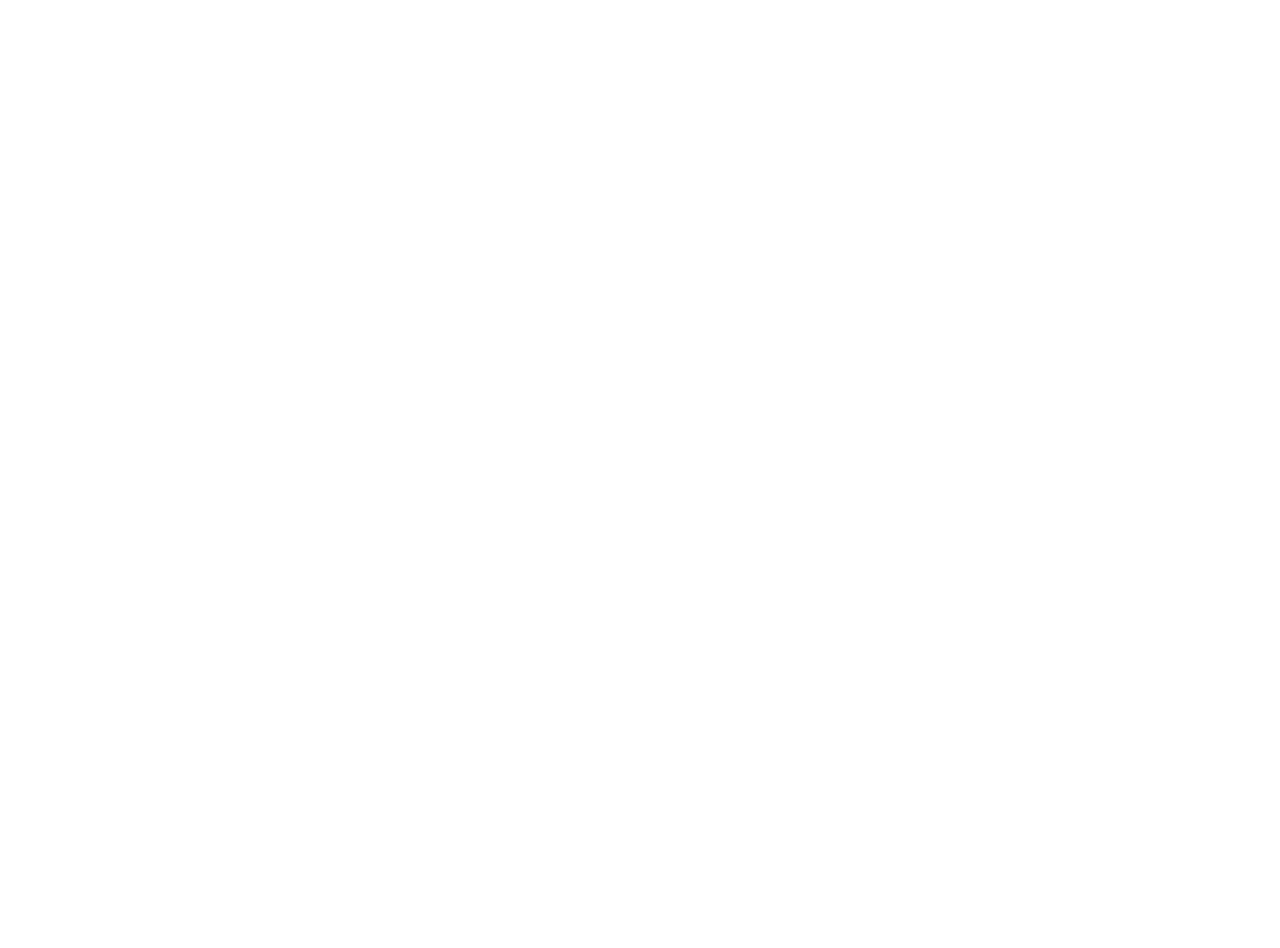
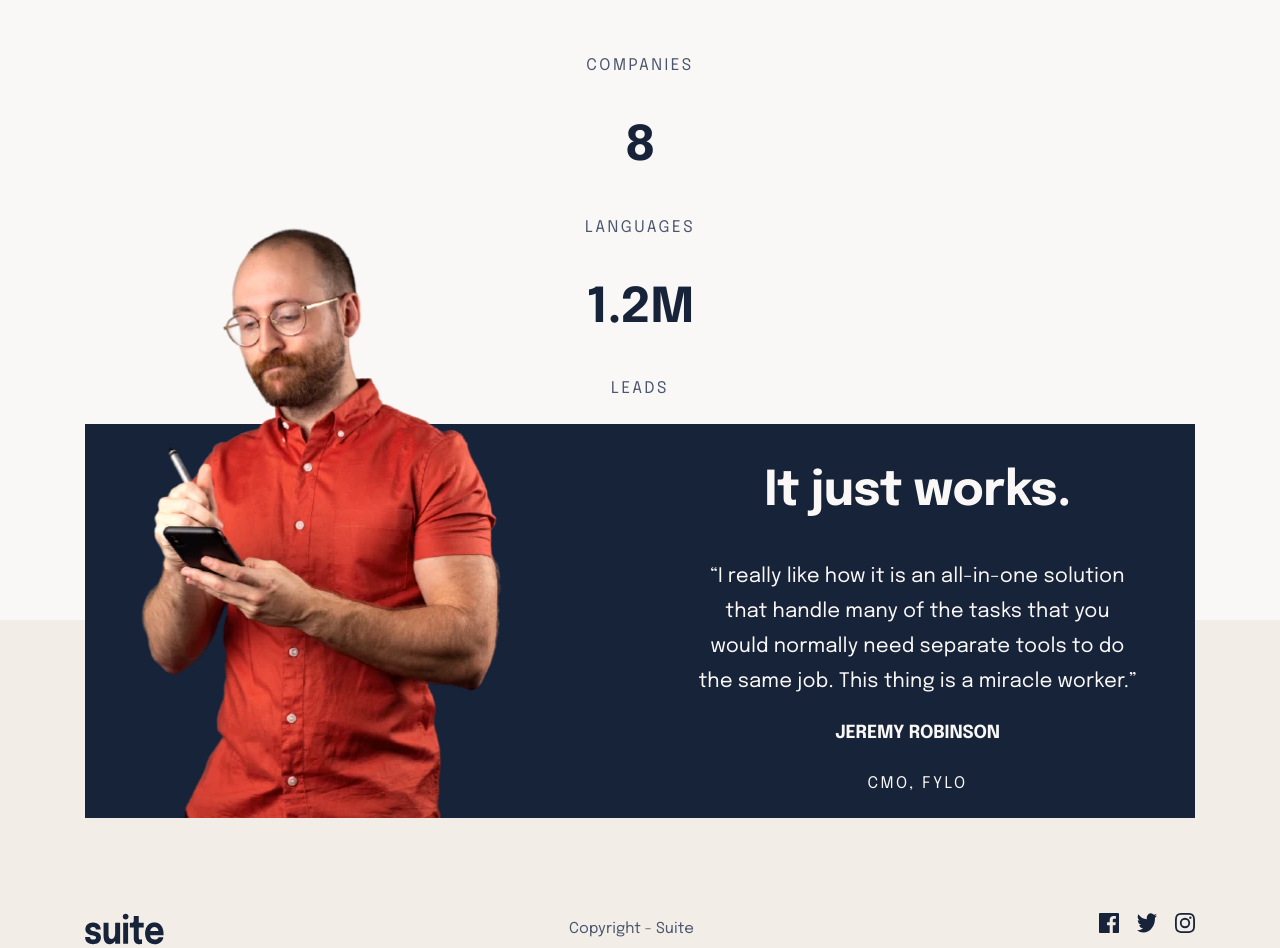
Before and after one commit to Shahbaaz92/suite-landing-page, a React (Create React App) app in the folder my-app/: page / in a window 1280 px wide. Shown: the part 504-1452 px from the top of the page. Before the commit the page ends 800 px from the top, so only its background shows below. Built offline with nearby package versions, Linux system fonts and the light colour scheme.

Commit message:
App.js and App.css updated
App.js and App.css updated

```diff
--- a/my-app/src/App.css
+++ b/my-app/src/App.css
@@ -1,38 +1,128 @@
+@import url("https://fonts.googleapis.com/css2?family=Epilogue:wght@400;700&display=swap");
+:root {
+  --Dark-Blue: #172339;
+  --Grey: #49566d;
+  --Cream: #f3ede7;
+  --Cream-White: #faf8f6;
+  --Purple: #a060ff;
+  --Pink: #cb30e3;
+  --Orange: #ffa84e;
+}
+/***General***/
+body {
+  background-image: linear-gradient(
+    to bottom,
+    var(--Cream-White) 0%,
+    var(--Cream-White) 75%,
+    var(--Cream) 75%,
+    var(--Cream) 100%
+  );
+  display: flex;
+  justify-content: center;
+  font-family: "Epilogue", sans-serif;
+  font-size: 18px;
+  font-style: normal;
+  font-weight: 400;
+  line-height: 32px;
+  letter-spacing: 0.1px;
+}
+h1 {
+  color: var(--Dark-Blue);
+  font-size: 72px;
+  font-weight: 700;
+  line-height: 78px;
+  letter-spacing: -1px;
+}
+h1 span {
+  font-weight: 400;
+}
+h2 {
+  color: var(--Dark-Blue);
+  font-size: 48px;
+  font-weight: 700;
+  line-height: 56px;
+  letter-spacing: -0.5px;
+}
+h2 span {
+  font-weight: 400;
+}
+h3 {
+  color: var(--Dark-Blue);
+  font-size: 18px;
+  font-weight: 700;
+  line-height: 32px;
+  letter-spacing: -0.18px;
+  text-transform: uppercase;
+}
+h4 {
+  color: var(--Grey);
+  font-size: 16px;
+  font-weight: 400;
+  line-height: 26px;
+  letter-spacing: 2.5px;
+  text-transform: uppercase;
+}
+q {
+  font-size: 20px;
+  font-weight: 400;
+  line-height: 35px;
+  letter-spacing: 0.1px;
+}
+
+small {
+  color: var(--Grey);
+  font-size: 15px;
+  line-height: 32px;
+}
+
+/***App***/
 .App {
   text-align: center;
+  max-width: 1110px;
+  height: auto;
+  margin: 50px auto;
 }
+.Comment {
+  width: 100%;
+  height: auto;
+  background-color: var(--Dark-Blue);
+  display: flex;
+  justify-content: space-around;
+  /* gap: 30px; */
 
-.App-logo {
-  height: 40vmin;
-  pointer-events: none;
+  /* padding: 88px 121px; */
 }
-
-@media (prefers-reduced-motion: no-preference) {
-  .App-logo {
-    animation: App-logo-spin infinite 20s linear;
-  }
+.Comment h2,
+.Comment h3,
+.Comment h4,
+.Quote {
+  color: var(--Cream-White);
 }
-
-.App-header {
-  background-color: #282c34;
-  min-height: 100vh;
+.Comment-img {
+  position: relative;
+  width: 40%;
+}
+.CMO {
+  position: absolute;
+  left: 0;
+  bottom: 0;
+}
+.Quote {
+  width: 40%;
+}
+.Connect {
+  margin-top: 95px;
+  width: 100%;
+  height: auto;
   display: flex;
-  flex-direction: column;
-  align-items: center;
-  justify-content: center;
-  font-size: calc(10px + 2vmin);
-  color: white;
+  justify-content: space-between;
 }
-
-.App-link {
-  color: #61dafb;
+.Social {
+  display: flex;
+  justify-content: space-between;
+  gap: 18px;
 }
-
-@keyframes App-logo-spin {
-  from {
-    transform: rotate(0deg);
-  }
-  to {
-    transform: rotate(360deg);
-  }
+.SNS {
+  width: 20px;
+  height: 20px;
 }
--- a/my-app/src/App.js
+++ b/my-app/src/App.js
@@ -1,15 +1,18 @@
 import "./App.css";
+import Navigation from "./Components/Navigation";
+import Hero from "./Components/Hero";
+import Stats from "./Components/Stats";
+import Comment from "./Components/Comment";
+import Connect from "./Components/Connect";
 
 function App() {
   return (
     <div className="App">
-      Request Beta Access A super solution for your business. Our marketing and
-      sales automations help you scale your outreach to get more leads for your
-      company. Request Beta Access 2K+ Companies 8 Languages 1.2M Leads It just
-      works. “I really like how it is an all-in-one solution that handle many of
-      the tasks that you would normally need separate tools to do the same job.
-      This thing is a miracle worker.” Jeremy Robinson CMO, Fylo Copyright -
-      Suite
+      <Navigation />
+      <Hero />
+      <Stats />
+      <Comment />
+      <Connect />
     </div>
   );
 }
--- /dev/null
+++ b/my-app/src/Components/Comment.js
@@ -0,0 +1,23 @@
+import founderImg from "../assets/image-jeremy-large.webp";
+function Comment() {
+  return (
+    <section className="Comment">
+      <div className="Comment-img">
+        <img src={founderImg} alt="Suite-CMO" className="CMO" />
+      </div>
+      <article className="Quote">
+        <h2> It just works.</h2>
+        <q>
+          I really like how it is an all-in-one solution that handle many of the
+          tasks that you would normally need separate tools to do the same job.
+          This thing is a miracle worker.
+        </q>
+        <div>
+          <h3>Jeremy Robinson</h3>
+          <h4>CMO, Fylo</h4>
+        </div>
+      </article>
+    </section>
+  );
+}
+export default Comment;
--- /dev/null
+++ b/my-app/src/Components/Connect.js
@@ -0,0 +1,19 @@
+import logo from "../assets/logo.svg";
+import facebook from "../assets/icon-facebook.svg";
+import twitter from "../assets/icon-twitter.svg";
+import instagram from "../assets/icon-instagram.svg";
+
+function Connect() {
+  return (
+    <footer className="Connect">
+      <img src={logo} alt="suite" />
+      <small>Copyright - Suite</small>
+      <div className="Social">
+        <img src={facebook} alt="facebook" className="SNS" />
+        <img src={twitter} alt="twitter" className="SNS" />
+        <img src={instagram} alt="instagram" className="SNS" />
+      </div>
+    </footer>
+  );
+}
+export default Connect;
--- /dev/null
+++ b/my-app/src/Components/Hero.js
@@ -0,0 +1,15 @@
+function Hero() {
+  return (
+    <main>
+      <h1>
+        <span>A</span> super solution <span>for your</span> business.
+      </h1>
+      <p>
+        Our marketing and sales automations help you scale your outreach to get
+        more leads for your company.
+      </p>
+      <button>Request Beta Access</button>
+    </main>
+  );
+}
+export default Hero;
--- /dev/null
+++ b/my-app/src/Components/Navigation.js
@@ -0,0 +1,11 @@
+import logo from "../assets/logo.svg";
+
+function Navigation() {
+  return (
+    <nav>
+      <img src={logo} alt="suite" />
+      <button>Request Beta Access</button>
+    </nav>
+  );
+}
+export default Navigation;
--- /dev/null
+++ b/my-app/src/Components/Stats.js
@@ -0,0 +1,19 @@
+function Stats() {
+  return (
+    <section>
+      <article>
+        <h2>2K+</h2>
+        <h4>Companies</h4>
+      </article>
+      <article>
+        <h2>8</h2>
+        <h4>Languages</h4>
+      </article>
+      <article>
+        <h2>1.2M</h2>
+        <h4>Leads</h4>
+      </article>
+    </section>
+  );
+}
+export default Stats;
```
